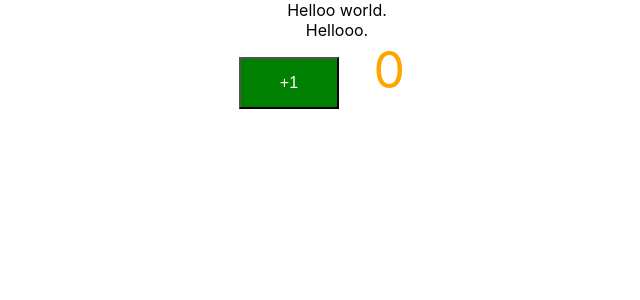
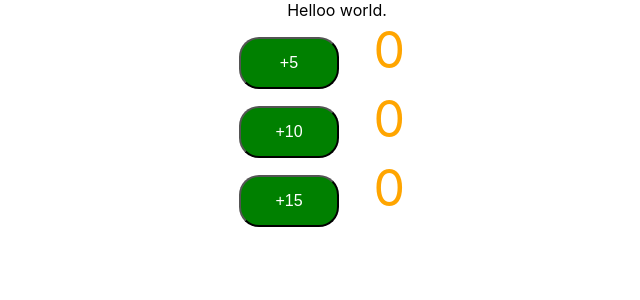
Before and after one commit to Bhuvnesh-Rana/Counter-step-by-step-ReactJS, a React (Create React App) app: page / in a window 1280 px wide. Shown: the top 300 px of the page, without its empty margins (303-943 px from the left). Built offline with nearby package versions, Linux system fonts and the light colour scheme.

Commit message:
added props in app.js and counter.jsx to increment by specif no.

```diff
--- a/src/App.js
+++ b/src/App.js
@@ -6,7 +6,9 @@
   return (
     <div className="App">
       Helloo world.
-      <Counter></Counter>
+      <Counter by={5}></Counter>      {/* //Adding props this will have this prop now. */}
+      <Counter by={10}></Counter>     {/* int value in {} otherwise treated as a string.*/}
+      <Counter by={15}></Counter>
     </div>
   );
 }
--- a/src/Components/Counter/Counter.jsx
+++ b/src/Components/Counter/Counter.jsx
@@ -12,21 +12,19 @@
         this.increment = this.increment.bind(this)          //bind mthd with const.
     }
 
-
     render(){
         return(
             <div>
-                 Hellooo.
-                <br />
-                <button onClick={this.increment}>+1</button>     {/*//call local mthd with this.  */}
-                <span className="count">{this.state.counter}</span>
+                <button onClick={this.increment} style={{borderRadius:"20px"}}>+{this.props.by}</button>     {/*//call local mthd with this.  */}
+                <span className="count" >{this.state.counter}</span>
             </div>
         );
     }
+
     increment(){
         console.log('increment')
         this.setState({                     //set the state in the mthd.
-            counter : this.state.counter + 1
+            counter : this.state.counter + this.props.by
         })
     }
 }
```
